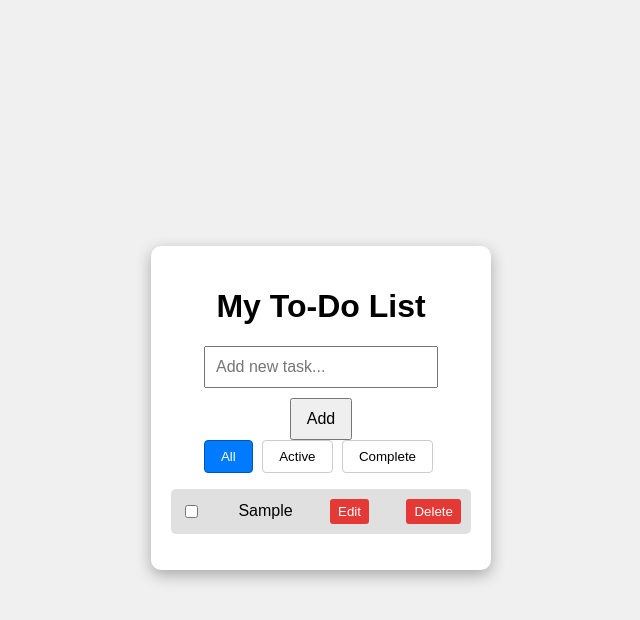
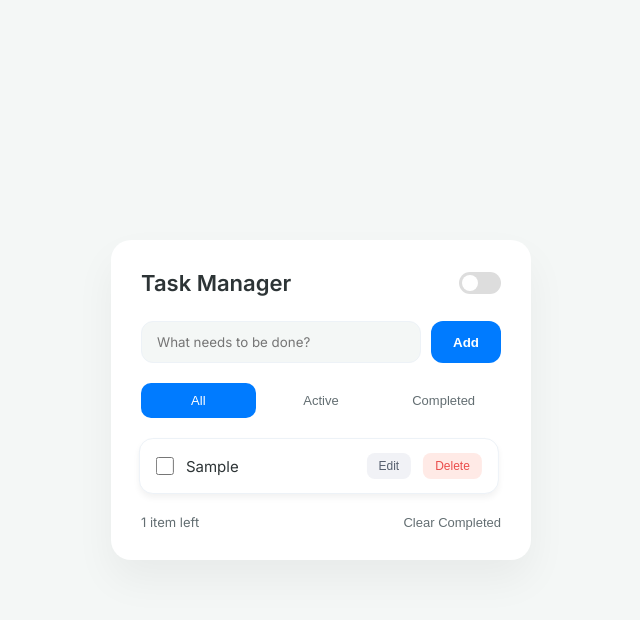
Before and after one commit to Saktra007/To-Do-List, a plain HTML site: page public/index.html in a window 1280 px wide. Both pictures are taken after typing "Sample" into the empty fields and a click on the button "Add". Shown: the whole page, without its empty margins (319-959 px from the left). Drawn offline with nearby package versions, Linux system fonts and the light colour scheme.

Commit message:
Enhance README and UI: Update app description, add features, and improve styling; implement theme switcher and task management functionalities.

```diff
--- a/public/assets/css/style.css
+++ b/public/assets/css/style.css
@@ -1,75 +1,152 @@
+/* --- 1. General Setup & Variables --- */
+@import url('https://fonts.googleapis.com/css2?family=Inter:wght@300;400;500;600&display=swap');
+
+:root {
+  --bg-body: #f4f7f6;
+  --bg-container: #ffffff;
+  --primary: #007bff;
+  --primary-hover: #0056b3;
+  --text-main: #2d3436;
+  --text-sub: #636e72;
+  --border: #edf2f7;
+  --shadow: rgba(0, 0, 0, 0.05);
+  --task-bg: #ffffff;
+}
+
+[data-theme="dark"] {
+  --bg-body: #121212;
+  --bg-container: #1e1e1e;
+  --text-main: #f5f6fa;
+  --text-sub: #a29bfe;
+  --border: #2d2d2d;
+  --shadow: rgba(0, 0, 0, 0.3);
+  --task-bg: #2d2d2d;
+}
+
+* { box-sizing: border-box; margin: 0; padding: 0; }
+
 body {
+  font-family: 'Inter', sans-serif;
+  background-color: var(--bg-body);
+  color: var(--text-main);
   display: flex;
   justify-content: center;
   align-items: center;
-  height: 100vh;
-  background: #f0f0f0;
-  font-family: Arial, sans-serif;
+  min-height: 100vh;
+  transition: background 0.3s ease;
 }
 
+/* --- 2. Container Structure --- */
 .todo-container {
-  background: #fff;
-  padding: 20px;
-  border-radius: 10px;
-  box-shadow: 0 5px 15px rgba(0,0,0,0.3);
-  width: 300px;
-  text-align: center;
+  background: var(--bg-container);
+  width: 100%;
+  max-width: 420px;
+  padding: 30px;
+  border-radius: 20px;
+  box-shadow: 0 20px 40px var(--shadow);
+}
+
+.header-row {
+  display: flex;
+  justify-content: space-between;
+  align-items: center;
+  margin-bottom: 25px;
+}
+
+h1 { font-size: 22px; font-weight: 600; }
+
+/* --- 3. Theme Switcher Style --- */
+.theme-switch {
+  position: relative; width: 42px; height: 22px;
+}
+.theme-switch input { opacity: 0; width: 0; height: 0; }
+.slider {
+  position: absolute; cursor: pointer; top: 0; left: 0; right: 0; bottom: 0;
+  background-color: #ddd; border-radius: 20px; transition: .4s;
+}
+.slider:before {
+  position: absolute; content: ""; height: 16px; width: 16px;
+  left: 3px; bottom: 3px; background: white; border-radius: 50%; transition: .4s;
+}
+input:checked + .slider { background-color: var(--primary); }
+input:checked + .slider:before { transform: translateX(20px); }
+
+/* --- 4. Input & Filter Section --- */
+.input-section {
+  display: flex; gap: 10px; margin-bottom: 20px;
 }
 
 #todo-input {
-  width: 70%;
-  padding: 10px;
-  margin-bottom: 10px;
-  font-size: 1rem;
+  flex: 1; padding: 12px 15px; border-radius: 12px;
+  border: 1px solid var(--border); background: var(--bg-body);
+  color: var(--text-main); outline: none; transition: 0.2s;
+  font-family: inherit;
+}
+#todo-input:focus { border-color: var(--primary); box-shadow: 0 0 0 3px rgba(0, 123, 255, 0.1); }
+
+#add-btn {
+  background: var(--primary); color: white; border: none;
+  padding: 0 22px; border-radius: 12px; cursor: pointer;
+  font-weight: 600; transition: 0.3s;
+}
+#add-btn:hover { background: var(--primary-hover); transform: translateY(-1px); }
+
+.filter-container {
+  display: flex; gap: 8px; margin-bottom: 20px;
+}
+.filter-btn {
+  flex: 1; padding: 10px; border: none; background: transparent;
+  color: var(--text-sub); cursor: pointer; font-size: 13px; font-weight: 500;
+  border-radius: 10px; transition: 0.2s;
+}
+.filter-btn.active { background: var(--primary); color: white; }
+.filter-btn:not(.active):hover { background: var(--border); }
+
+/* --- 5. Todo List Items --- */
+#todo-list { list-style: none; }
+#todo-list li {
+  background: var(--task-bg);
+  padding: 14px 16px;
+  border-radius: 14px;
+  margin-bottom: 12px;
+  display: flex;
+  align-items: center;
+  gap: 12px;
+  border: 1px solid var(--border);
+  box-shadow: 0 4px 6px var(--shadow);
+  transition: transform 0.2s ease;
 }
 
-#add-btn {
-  padding: 10px 15px;
-  font-size: 1rem;
-  cursor: pointer;
+.todo-text { flex: 1; font-size: 15px; line-height: 1.4; }
+
+/* Styles for Checkbox */
+input[type="checkbox"] {
+  width: 18px; height: 18px; cursor: pointer; accent-color: var(--primary);
 }
 
-#todo-list {
-  list-style: none;
-  padding: 0;
+/* --- 6. Buttons & Edit Mode --- */
+li button {
+  padding: 6px 12px; border-radius: 8px; border: none;
+  cursor: pointer; font-size: 12px; font-weight: 500; transition: all 0.2s ease;
 }
 
-#todo-list li {
-  background: #e0e0e0;
-  padding: 10px;
-  margin: 5px 0;
-  border-radius: 5px;
-  display: flex;
-  justify-content: space-between;
-  align-items: center;
+.edit-btn { background: #f1f2f6; color: #57606f; }
+.edit-btn:hover { background: #e2e4e9; }
+
+.delete-btn { background: #ffeae6; color: #eb4d4b; }
+.delete-btn:hover { background: #ffd3cc; transform: scale(1.05); }
+
+/* Styles specific to Edit Mode Input */
+.edit-input {
+  flex: 1; padding: 8px 12px; border: 1.5px solid var(--primary);
+  border-radius: 10px; background: var(--bg-body); color: var(--text-main);
+  outline: none; font-size: 14px; font-family: inherit;
 }
 
-li button {
-  background: #e53935;
-  color: white;
-  border: none;
-  padding: 5px 8px;
-  border-radius: 3px;
-  cursor: pointer;
+/* Empty/No Task State */
+#todo-list li[style*="color: gray"] {
+  border: 1px dashed var(--border);
+  background: transparent;
+  box-shadow: none;
+  font-style: italic;
 }
-.edit-input {
-  padding: 5px;
-  border: 1px solid #007bff;
-  border-radius: 4px;
-  margin-right: 5px;
-}
-.filter-btn {
-  padding: 8px 16px;
-  border: 1px solid #ccc;
-  background-color: white;
-  cursor: pointer;
-  margin-right: 5px;
-  border-radius: 4px;
-}
-
-/* ប៊ូតុងដែលត្រូវបានជ្រើសរើស (Active) */
-.filter-btn.active {
-  background-color: #007bff; /* ពណ៌ខៀវ */
-  color: white;
-  border-color: #0056b3;
-}
--- a/public/assets/js/script.js
+++ b/public/assets/js/script.js
@@ -1,134 +1,207 @@
 const todoInput = document.getElementById("todo-input");
 const addBtn = document.getElementById("add-btn");
 const todoList = document.getElementById("todo-list");
-let editingld = null;
+const taskCountEl = document.getElementById("task-count");
+const clearCompletedBtn = document.getElementById("clear-completed");
+
+let editingId = null;
 let currentFilter = "all";
 
+// 1. INITIALIZE APP
 document.addEventListener("DOMContentLoaded", () => {
   const tasks = getTasksFromStorage();
-  if (tasks.length > 0) renderTasks(tasks);
-  else todoList.innerHTML = "<li>No Task found Storage.</li>";
+  renderTasks(tasks);
+
+  // Initial Entrance Animation
+  gsap.from(".todo-container", {
+    duration: 0.8,
+    y: 40,
+    opacity: 0,
+    ease: "power3.out",
+  });
+
+  // Setup Theme Switcher State
+  const themeToggle = document.getElementById("dark-mode-toggle");
+  if (document.documentElement.getAttribute("data-theme") === "dark") {
+    themeToggle.checked = true;
+  }
 });
 
+// 2. STORAGE UTILITIES
 function getTasksFromStorage() {
   const savedTasks = localStorage.getItem("tasks");
   return savedTasks ? JSON.parse(savedTasks) : [];
 }
-document.querySelectorAll(".filter-btn").forEach((btn) => {
-  btn.addEventListener("click", (e) => {
-    const tasks = getTasksFromStorage();
-    document.querySelector(".filter-btn.active").classList.remove("active");
-    e.target.classList.add("active");
-    currentFilter = e.target.getAttribute("data-filter");
-    renderTasks(tasks);
+
+function saveTasksToStorage(tasks) {
+  localStorage.setItem("tasks", JSON.stringify(tasks));
+}
+
+// 3. TASK LOGIC (ADD, DELETE, TOGGLE)
+const addTask = () => {
+  const text = todoInput.value.trim();
+  if (!text) {
+    gsap.to(".input-section", { x: 10, duration: 0.1, repeat: 3, yoyo: true });
+    return;
+  }
+
+  const tasks = getTasksFromStorage();
+  const newTask = { id: Date.now(), text, complete: false };
+  tasks.push(newTask);
+  saveTasksToStorage(tasks);
+
+  todoInput.value = "";
+  renderTasks(tasks);
+
+  // Animate new item
+  const lastItem = todoList.lastElementChild;
+  if (lastItem) {
+    gsap.from(lastItem, {
+      duration: 0.5,
+      x: -30,
+      opacity: 0,
+      ease: "back.out(1.7)",
+    });
+  }
+};
+
+function animateRemove(id) {
+  const el = document.querySelector(`li[data-id="${id}"]`);
+  gsap.to(el, {
+    opacity: 0,
+    x: 50,
+    duration: 0.3,
+    onComplete: () => {
+      let tasks = getTasksFromStorage();
+      tasks = tasks.filter((t) => t.id !== id);
+      saveTasksToStorage(tasks);
+      renderTasks(tasks);
+    },
   });
-});
+}
+
+function toggleTaskStatus(id) {
+  let tasks = getTasksFromStorage();
+  tasks = tasks.map((t) => (t.id === id ? { ...t, complete: !t.complete } : t));
+  saveTasksToStorage(tasks);
+  renderTasks(tasks);
+}
+
+// 4. EDIT LOGIC & KEYBOARD SHORTCUTS
+function setEdit(id) {
+  editingId = id;
+  renderTasks(getTasksFromStorage());
+}
+
+function saveEdit(id) {
+  const inputEl = document.getElementById(`input-${id}`);
+  const newText = inputEl.value.trim();
+  if (!newText) return animateRemove(id);
+
+  let tasks = getTasksFromStorage();
+  tasks = tasks.map((t) => (t.id === id ? { ...t, text: newText } : t));
+  saveTasksToStorage(tasks);
+  editingId = null;
+  renderTasks(tasks);
+}
+
+// 5. RENDER LOGIC
 function renderTasks(tasks) {
   todoList.innerHTML = "";
-  const filterTask = tasks.filter((task) => {
-    switch (currentFilter) {
-      case "active":
-        return !task.complete;
-      case "complete":
-        return task.complete;
-      default:
-        return true;
-    }
+
+  const filtered = tasks.filter((t) => {
+    if (currentFilter === "active") return !t.complete;
+    if (currentFilter === "complete") return t.complete;
+    return true;
   });
-  if (filterTask.length === 0) {
-    todoList.innerHTML = `<li>No tasks in ${currentFilter} list.</li>`;
+
+  const activeCount = tasks.filter((t) => !t.complete).length;
+  taskCountEl.innerText = `${activeCount} item${
+    activeCount !== 1 ? "s" : ""
+  } left`;
+
+  if (filtered.length === 0) {
+    todoList.innerHTML = `<li style="color: gray; justify-content: center;">No ${currentFilter} tasks.</li>`;
     return;
   }
-  filterTask.forEach((task) => {
+
+  filtered.forEach((task) => {
     const li = document.createElement("li");
-    if (editingld === task.id) {
-      const editInput = document.createElement("input");
-      editInput.type = "text";
-      editInput.value = task.text;
-      editInput.className = "edit-input";
+    li.setAttribute("data-id", task.id);
 
-      const saveBtn = document.createElement("button");
-      saveBtn.textContent = "Save";
+    if (editingId === task.id) {
+      li.innerHTML = `
+        <input type="text" class="edit-input" value="${task.text}" id="input-${task.id}">
+        <button class="edit-btn" onclick="saveEdit(${task.id})">Save</button>
+        <button class="delete-btn" onclick="editingId = null; renderTasks(getTasksFromStorage());">✕</button>
+      `;
 
-      const handleSave = () => {
-        saveEdit(task.id, editInput.value);
-      };
-      saveBtn.addEventListener("click", handleSave);
-      editInput.addEventListener("keypress", (e) => {
-        if (e.key === "Enter") handleSave();
-      });
-      li.appendChild(editInput);
-      li.appendChild(saveBtn);
+      setTimeout(() => {
+        const input = document.getElementById(`input-${task.id}`);
+        input.focus();
+
+        input.onkeydown = (e) => {
+          if (e.key === "Enter") saveEdit(task.id);
+          if (e.key === "Escape") {
+            editingId = null;
+            renderTasks(getTasksFromStorage());
+          }
+        };
+      }, 10);
     } else {
-      const span = document.createElement("span");
-      const checkbox = document.createElement("input");
-      checkbox.type = "checkbox";
-      if (task.complete === true) {
-        span.style.textDecoration = "line-through";
-        span.style.color = "gray";
-        checkbox.checked = true;
-      } else {
-        span.style.textDecoration = "none";
-        span.style.color = "black";
-      }
-      checkbox.addEventListener("change", () => {
-        toggleTaskStatus(task.id);
-      });
+      li.innerHTML = `
+        <input type="checkbox" ${
+          task.complete ? "checked" : ""
+        } onclick="toggleTaskStatus(${task.id})">
+        <span class="todo-text" style="${
+          task.complete ? "text-decoration: line-through; opacity: .6;" : ""
+        }">
+          ${task.text}
+        </span>
+        <button class="edit-btn" onclick="setEdit(${task.id})">Edit</button>
+        <button class="delete-btn" onclick="animateRemove(${
+          task.id
+        })">Delete</button>
+      `;
+    }
 
-      span.textContent = task.text;
-      const editbtn = document.createElement("button");
-      editbtn.textContent = "Edit";
-      editbtn.addEventListener("click", () => {
-        editingld = task.id;
-        renderTasks(tasks);
-      });
-
-      const btndelete = document.createElement("button");
-      btndelete.textContent = "Delete";
-      btndelete.addEventListener("click", () => {
-        removeTask(task.id);
-      });
-      li.append(checkbox, span, editbtn, btndelete);
-    }
     todoList.appendChild(li);
   });
 }
-function toggleTaskStatus(id) {
-  let tasks = getTasksFromStorage();
-  tasks = tasks.map((task) =>
-    task.id === id ? { ...task, complete: !task.complete } : task
-  );
-  localStorage.setItem("tasks", JSON.stringify(tasks));
-  renderTasks(tasks);
-}
-function saveEdit(id, newText) {
-  if (newText.trim() === "") return;
 
-  let tasks = getTasksFromStorage();
-  tasks = tasks.map((task) =>
-    task.id === id ? { ...task, text: newText.trim() } : task
-  );
-  localStorage.setItem("tasks", JSON.stringify(tasks));
-  editingld = null;
-  renderTasks(tasks);
-}
-function removeTask(id) {
-  let tasks = getTasksFromStorage();
-  tasks = tasks.filter((task) => task.id !== id);
-  localStorage.setItem("tasks", JSON.stringify(tasks));
-  renderTasks(tasks);
-}
-
-addBtn.addEventListener("click", () => {
-  const textTask = todoInput.value.trim();
-  if (textTask === "") return;
-  const Tasks = getTasksFromStorage();
-  Tasks.push({ id: Date.now(), text: textTask, complete: false });
-  localStorage.setItem("tasks", JSON.stringify(Tasks));
-  renderTasks(Tasks);
-  todoInput.value = "";
+// 6. FILTER BUTTONS
+document.querySelectorAll(".filter-btn").forEach((btn) => {
+  btn.addEventListener("click", () => {
+    document
+      .querySelectorAll(".filter-btn")
+      .forEach((b) => b.classList.remove("active"));
+    btn.classList.add("active");
+    currentFilter = btn.dataset.filter;
+    renderTasks(getTasksFromStorage());
+  });
 });
 
-todoInput.addEventListener("keypress", (e) => {
-  if (e.key === "Enter") addBtn.click();
+// 7. CLEAR COMPLETED
+clearCompletedBtn.addEventListener("click", () => {
+  let tasks = getTasksFromStorage();
+  tasks = tasks.filter((t) => !t.complete);
+  saveTasksToStorage(tasks);
+  renderTasks(tasks);
 });
+
+// 8. DARK MODE TOGGLE
+document
+  .getElementById("dark-mode-toggle")
+  .addEventListener("change", function () {
+    const theme = this.checked ? "dark" : "light";
+    document.documentElement.setAttribute("data-theme", theme);
+    localStorage.setItem("theme", theme);
+  });
+
+// 9. KEYBOARD ENTER TO ADD TASK
+todoInput.addEventListener("keydown", (e) => {
+  if (e.key === "Enter") addTask();
+});
+
+// 10. Add button event
+addBtn.addEventListener("click", addTask);
--- a/public/index.html
+++ b/public/index.html
@@ -3,22 +3,50 @@
   <head>
     <meta charset="UTF-8" />
     <meta name="viewport" content="width=device-width, initial-scale=1.0" />
-    <title>To-Do List</title>
+    <title>Modern Task Manager</title>
     <link rel="stylesheet" href="./assets/css/style.css" />
+    <script>
+      // Apply theme immediately to prevent "flash" of white in dark mode
+      const savedTheme = localStorage.getItem("theme") || "light";
+      document.documentElement.setAttribute("data-theme", savedTheme);
+    </script>
   </head>
   <body>
     <div class="todo-container">
-      <h1>My To-Do List</h1>
-      <input type="text" id="todo-input" placeholder="Add new task..." />
-      <button id="add-btn">Add</button>
+      <div class="header-row">
+        <h1>Task Manager</h1>
+        <label class="theme-switch" title="Toggle Dark/Light Mode">
+          <input type="checkbox" id="dark-mode-toggle" />
+          <span class="slider"></span>
+        </label>
+      </div>
+
+      <div class="input-section">
+        <input
+          type="text"
+          id="todo-input"
+          placeholder="What needs to be done?"
+          autocomplete="off"
+        />
+        <button id="add-btn">Add</button>
+      </div>
+
       <div class="filter-container">
         <button class="filter-btn active" data-filter="all">All</button>
         <button class="filter-btn" data-filter="active">Active</button>
-        <button class="filter-btn" data-filter="complete">Complete</button>
+        <button class="filter-btn" data-filter="complete">Completed</button>
       </div>
-      <ul id="todo-list"></ul>
+
+      <ul id="todo-list">
+        </ul>
+
+      <div id="todo-footer" style="margin-top: 20px; font-size: 13px; color: var(--text-sub); display: flex; justify-content: space-between;">
+        <span id="task-count">0 tasks left</span>
+        <button id="clear-completed" style="background: none; border: none; color: var(--text-sub); cursor: pointer; font-size: 13px; padding: 0;">Clear Completed</button>
+      </div>
     </div>
 
+    <script src="https://cdnjs.cloudflare.com/ajax/libs/gsap/3.12.2/gsap.min.js"></script>
     <script src="./assets/js/script.js"></script>
   </body>
 </html>
```
Also changed, not shown: 1 other file.
